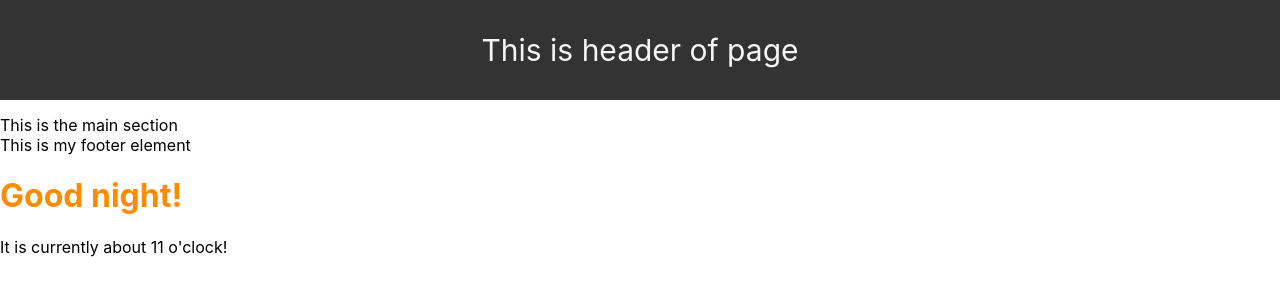
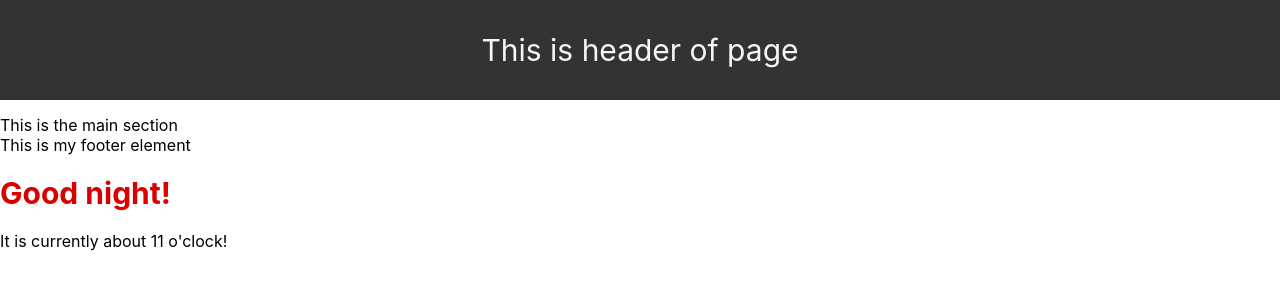
Before and after one commit to a-abramow/my_react, a React (Create React App) app: page / in a window 1280 px wide. Shown: the top 300 px of the page. Built offline with nearby package versions, Linux system fonts and the light colour scheme.

Commit message:
css style

```diff
--- a/src/components/App.js
+++ b/src/components/App.js
@@ -7,20 +7,27 @@
     const date = new Date();
     const hours = date.getHours();
     let timeOfDay;
+    const styles = {
+        fontSize: 30
+    }
 
     if (hours < 12) {
         timeOfDay = "morning"
+        styles.color = "#04756F"
     } else if (hours >= 12 && hours < 17) {
         timeOfDay = "afternoon"
+        styles.color = "#2E0927"
     } else {
         timeOfDay = "night"
+        styles.color = "#D90000"
+
     }
     return (
         <div>
             <Header/>
             <MainContent/>
             <Footer/>
-            <h1 style={{color: "#FF8C00"}}> Good {timeOfDay}!</h1>
+            <h1 style={styles}> Good {timeOfDay}!</h1>
             <p>It is currently about {date.getHours() % 12} o'clock!</p>
         </div>
     )
```
